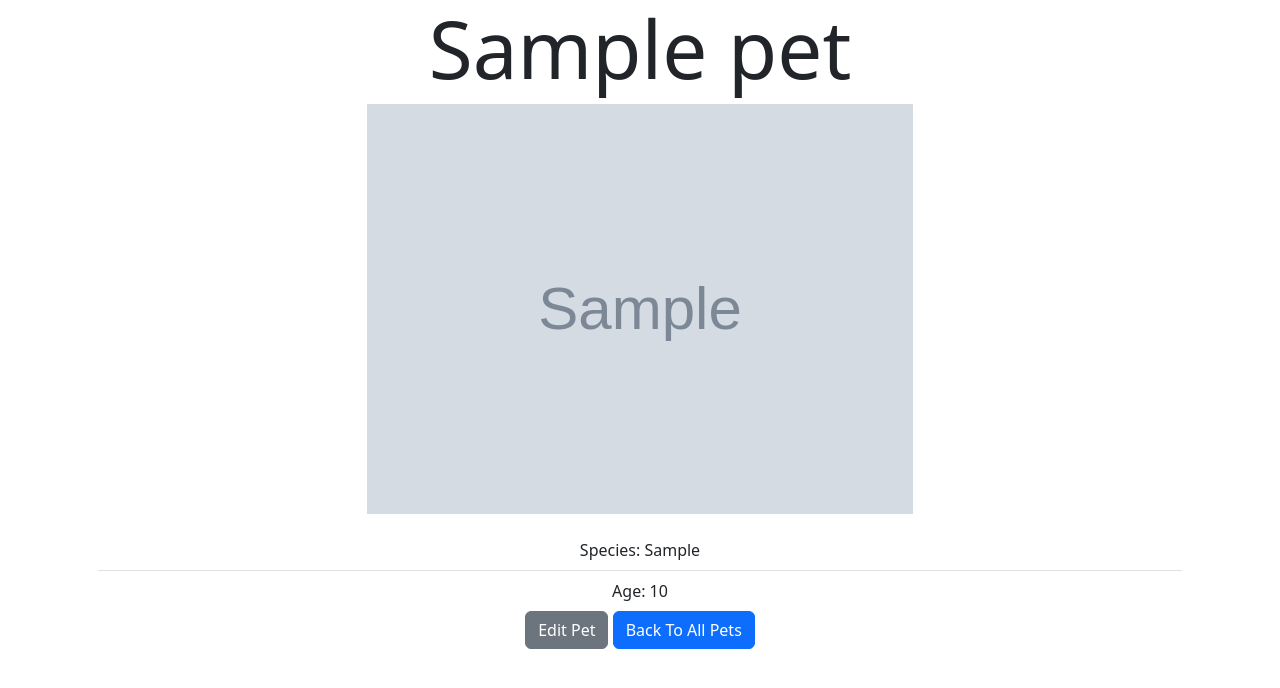
After one commit to RachMichelle/flask-adopt, a Flask app: page /pets/1 in a window 1280 px wide. The commit adds this page. Shown: the top 688 px of the page. Run offline with Flask 3, Linux system fonts and the light colour scheme; tables that the repository leaves empty hold one stand-in row (values such as "Sample post"); grey boxes marked "Sample" are stand-in pictures.

Commit message:
new pet form+get & post routes, pet info page

```diff
--- a/app.py
+++ b/app.py
@@ -1,4 +1,4 @@
-from flask import Flask, redirect, render_template
+from flask import Flask, redirect, render_template, flash
 from flask_debugtoolbar import DebugToolbarExtension
 from models import db, connect_db, Pet
 from forms import PetForm
@@ -8,7 +8,7 @@ app.config['SQLALCHEMY_DATABASE_URI'] = 'postgresql:///adopt_db'
 app.config['SQLALCHEMY_TRACK_MODIFICATIONS'] = False
 app.config['SQLALCHEMY_ECHO'] = False
 app.config['DEBUG_TB_INTERCEPT_REDIRECTS'] = False
-app.config['SECRET_KEY'] = 'bloglyapp'
+app.config['SECRET_KEY'] = 'adoptionapp'
 
 debug = DebugToolbarExtension(app)
 
@@ -21,3 +21,45 @@ def show_home():
     pets = Pet.query.all()
 
     return render_template('home.html', pets=pets)
+
+@app.route('/pets/<pet_id>')
+def show_pet_info(pet_id):
+    """show details for pet with associated id"""
+
+    pet = Pet.query.get_or_404(pet_id)
+
+    return render_template('pet-info.html', pet=pet)
+
+@app.route('/pets/add', methods = ['GET', 'POST'])
+def new_pet_form():
+    """show or submit new pet form"""
+
+    form=PetForm()
+
+    if form.validate_on_submit():
+        name=form.name.data
+        species=form.species.data
+        age=form.age.data
+        notes=form.notes.data
+
+        if form.photo_url.data == '':
+            photo_url=None
+        else:
+            photo_url=form.photo_url.data
+
+
+        pet=Pet(name=name, species=species, photo_url=photo_url, age=age, notes=notes)
+
+        db.session.add(pet)
+        db.session.commit()
+
+        flash(f'{pet.name} was added!')
+        return redirect('/')
+
+    else:
+        return render_template('new-pet-form.html', form=form)
+
+@app.route('/pets/<pet_id>/edit', methods =['GET', 'POST'])
+def edit_pet_info(pet_id):
+    pet = Pet.query.get_or_404(pet_id)
+    return f"Viewing edit page for {pet.name}, id {pet.id}"
--- a/forms.py
+++ b/forms.py
@@ -9,7 +9,7 @@ class PetForm(FlaskForm):
     name = StringField("Pet Name",
                        validators=[InputRequired(message='Name cannot be blank')])
     species = StringField("Species",
-                          validators=[AnyOf(['Dog', 'Cat', 'Rabbit', 'Bird'])])
+                          validators=[AnyOf(['Dog', 'Cat', 'Rabbit', 'Bird'], message='Must be a Dog, Cat, Rabbit, or Bird.')])
     photo_url = StringField("Photo",
                             validators=[URL(), Optional()])
     age = IntegerField("Pet Age",
--- /dev/null
+++ b/templates/pet-info.html
@@ -0,0 +1,31 @@
+{% extends 'base.html' %}
+
+{% block title %}{{pet.name}}{% endblock %}
+
+{% block header %}{{pet.name}}{% endblock %}
+
+{% block content %}
+
+<div class="card mb-3 text-center border-0">
+    <div class="row justify-content-center">
+        <img src="{{pet.photo_url}}" class="card-img-top" alt="{{pet.name}} photo"
+            style="max-width: 50%;">
+    </div>
+    <div class="card-body">
+        {% if pet.note %}
+        <p class="card-text">{{pet.note}}</p>
+        {% endif %}
+        <ul class="list-group list-group-flush border-0">
+            <li class="list-group-item">Species: {{pet.species}}</li>
+            {% if pet.age %}
+            <li class="list-group-item">Age: {{pet.age}}</li>
+            {% endif %}
+        </ul>
+
+        <a class="btn btn-secondary" href="/pets/{{pet.id}}/edit" role="button">Edit Pet</a>
+        <a class="btn btn-primary" href="/" role="button">Back To All Pets</a>
+
+    </div>
+</div>
+
+{% endblock %}
```
Also changed, not shown: templates/home.html (+13 -1 lines), templates/new-pet-form.html (added, +32 -0 lines).
